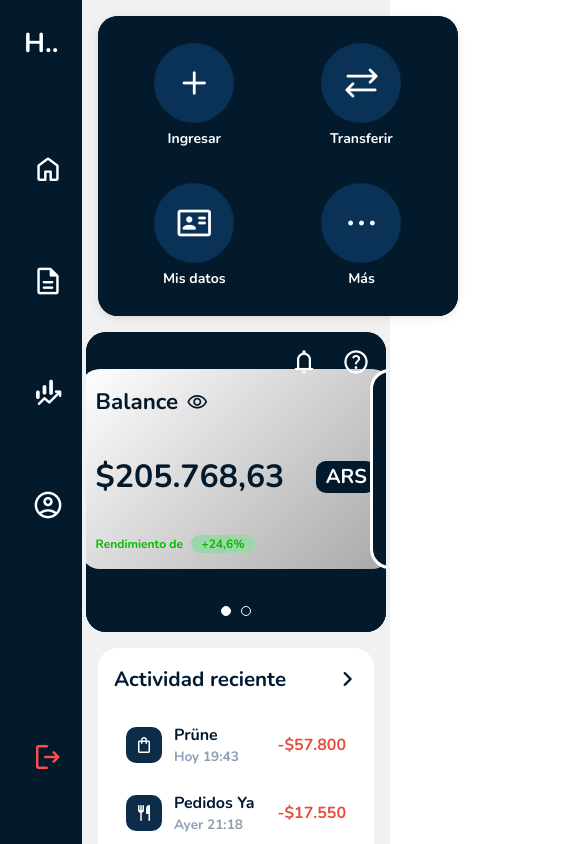
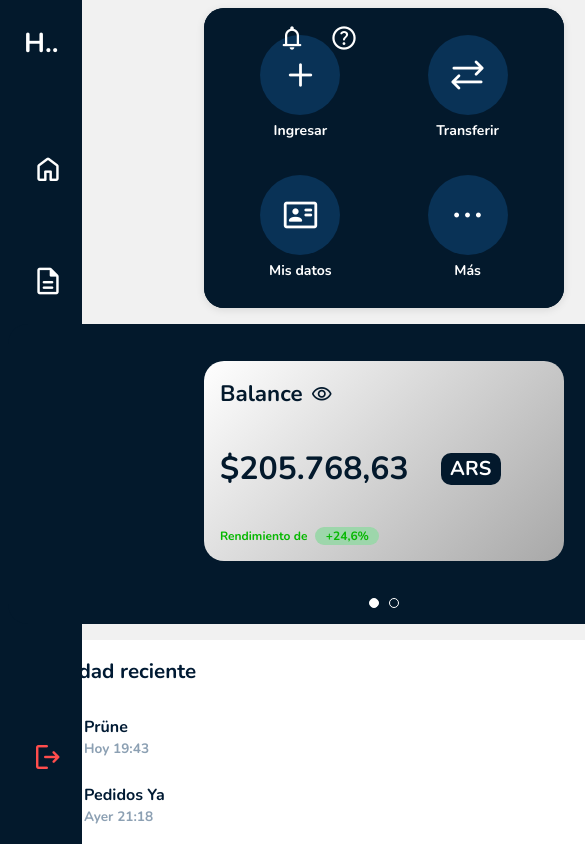
Before and after one commit to Lchiossone2004/TP_HCI, a Vue app in the folder tp-hci-g3/: page /home in a window 390 px wide. Shown: the top 844 px of the page, 585 px wide, since content can reach past the window. Built offline with nearby package versions, Linux system fonts and the light colour scheme.

Commit message:
help button

```diff
--- a/tp-hci-g3/src/components/Swiper.vue
+++ b/tp-hci-g3/src/components/Swiper.vue
@@ -1,9 +1,6 @@
 <template>
   <div class="slider-card">
-    <div class="top-icons">
-      <span class="material-symbols-rounded icon">notifications</span>
-      <span class="material-symbols-rounded icon">help</span>
-    </div>
+
     <div class="slide-content" :style="{ transform: `translateX(-${activeSlide * 100}%)` }">
       <div
         v-for="(slide, index) in slots.default?.()"
--- a/tp-hci-g3/src/pages/HomePage.vue
+++ b/tp-hci-g3/src/pages/HomePage.vue
@@ -2,6 +2,10 @@
   <div class="layout">
     <Sidebar /> <!-- aca llamo al sidebar, ya esta definido como componente-->
     <main class="main-content">
+      <div class="top-icons" :class="{ 'mobile': isMobile && !isVerySmall && !isMedium }">
+        <span class="material-symbols-rounded icon">notifications</span>
+        <span class="material-symbols-rounded icon">help</span>
+      </div>
       <div class="top-section">
       <!-- Sección de botones (ya existente) -->
       <div class="operations-buttons">
@@ -73,13 +77,23 @@ import AddCardButton from '@/components/AddCardButton.vue';
 import MonthlyExpensesChart from '@/components/MonthlyExpensesChart.vue';
 import Swiper from '@/components/Swiper.vue';
 import Activity from '@/components/Activity.vue';
-import { ref, onMounted } from 'vue';
+import { ref, onMounted, onUnmounted } from 'vue';
 import { Chart } from 'chart.js/auto';
 
 const investmentsChartRef = ref(null);
 let investmentsChartInstance = null;
+const isMobile = ref(window.innerWidth <= 1024);
+const isVerySmall = ref(window.innerWidth <= 600);
+const isMedium = ref(window.innerWidth <= 800);
+
+const handleResize = () => {
+  isMobile.value = window.innerWidth <= 1024;
+  isVerySmall.value = window.innerWidth <= 600;
+  isMedium.value = window.innerWidth <= 800;
+};
 
 onMounted(() => {
+  window.addEventListener('resize', handleResize);
   const ctx = investmentsChartRef.value.getContext('2d');
   investmentsChartInstance = new Chart(ctx, {
     type: 'line',
@@ -103,6 +117,10 @@ onMounted(() => {
       },
     },
   });
+});
+
+onUnmounted(() => {
+  window.removeEventListener('resize', handleResize);
 });
 </script>
 
@@ -259,6 +277,44 @@ onMounted(() => {
     font-size: 0.8rem;
   }
 
+  .layout {
+    display: flex;
+  }
+
+  .top-icons {
+    position: fixed;
+    top: 1.5rem;
+    right: 2rem;
+    display: flex;
+    gap: 1.5rem;
+    z-index: 1000;
+  }
+
+  .top-icons .material-symbols-rounded {
+    font-size: 28px;
+    cursor: pointer;
+    color: white;
+    transition: color 0.2s ease;
+  }
+
+  .top-icons .material-symbols-rounded:hover {
+    color: #A8A8A8;
+  }
+
+  .top-icons.mobile {
+    background-color: white;
+    padding: 0.5rem;
+    border-radius: 10px;
+  }
+
+  .top-icons.mobile .material-symbols-rounded {
+    color: #03192C;
+  }
+
+  .top-icons.mobile .material-symbols-rounded:hover {
+    color: #0a4b85;
+  }
+
   @media (max-width: 1024px) {
     .top-section {
       flex-direction: column;
@@ -301,4 +357,25 @@ onMounted(() => {
       gap: 1rem;
     }
   }
+
+  @media (max-width: 600px) {
+    .main-content {
+      margin-left: 0;
+      padding: 0.5rem;
+    }
+
+    .operations-buttons {
+      width: 360px;
+      height: 300px;
+      background-color: #03192c;
+      border-radius: 20px;
+    }
+
+    .balance-and-cards,
+    .inner1,
+    .inner2 {
+      width: 100%;
+      max-width: none;
+    }
+  }
 </style>
```
